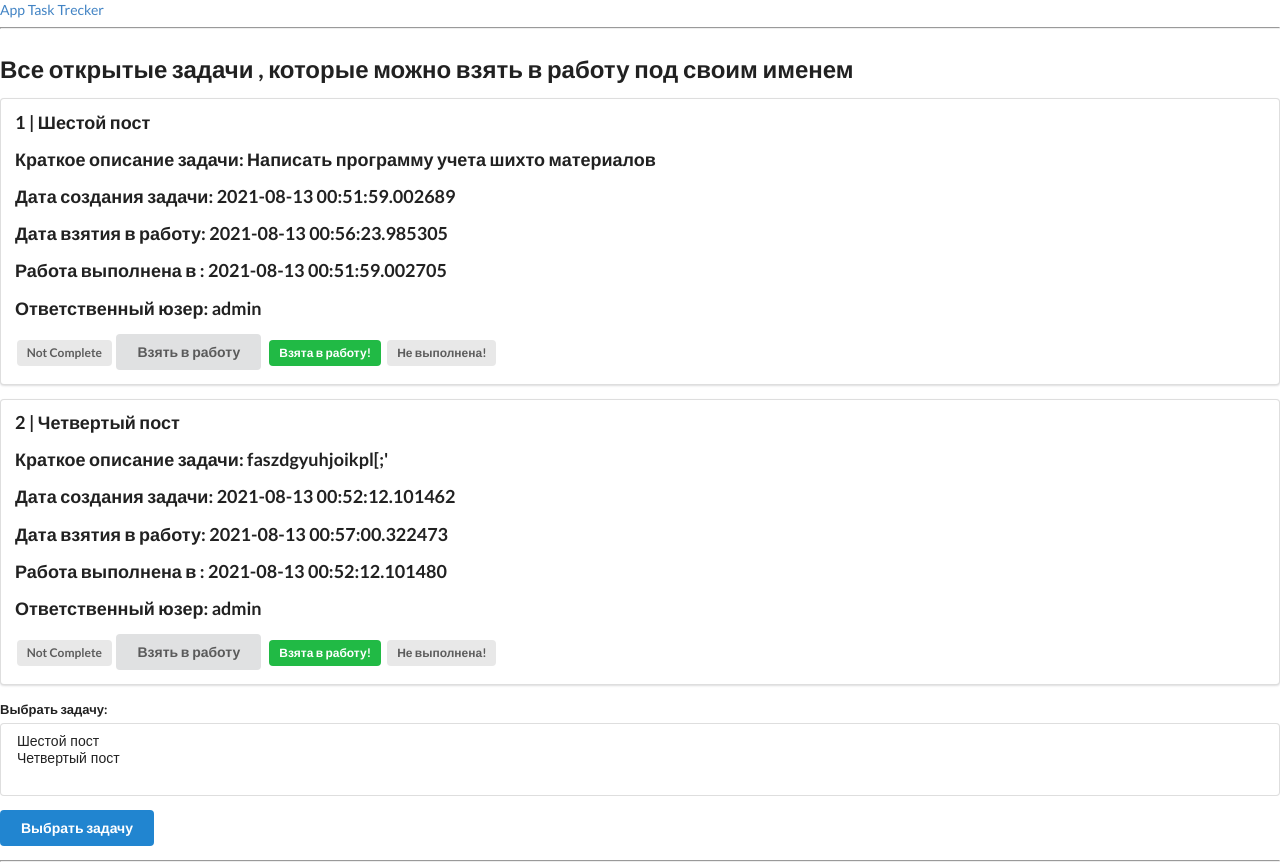
After one commit to turamant/Task-Trecker, a Flask app: page /tasksopen in a window 1280 px wide. The commit adds this page. Run offline with Flask 2, Linux system fonts and the light colour scheme; data comes from the database, SQL or seed files in the repository; both versions use the stored data as it was after the commit.

Commit message:
part.2(4) -finish

```diff
--- a/app.py
+++ b/app.py
@@ -5,31 +5,23 @@
 #################################################################
 
 import datetime
-import os.path
+from flask import Flask, g, request, render_template, flash, url_for, session
+from sqlalchemy import MetaData, Table, Column, Integer, String, DateTime, Boolean, ForeignKey, create_engine, select
+from werkzeug.utils import redirect
+import os
 
-from sqlalchemy import create_engine, MetaData, Table, Integer, String, \
-    Column, DateTime, ForeignKey, Numeric, CheckConstraint, Boolean
-from sqlalchemy import insert, select, update, delete
-from flask import Flask, flash, render_template, request, redirect, url_for, g
 
-from flask_login import LoginManager
-
-# конфигурация приложения
 DATABASE = '/tmp/todo_002.db'
 DEBUG = True
 SECRET_KEY = 'fdgfh78@#5?>gfhf89dx,v06k'
 USERNAME = 'admin'
 PASSWORD = '123'
 
-
-
 app = Flask(__name__)
 app.config.from_object(__name__)
 app.config.update(dict(DATABASE=os.path.join(app.root_path, 'todo_002.db')))
 
-#login_manager = LoginManager(app)
 
-#Таблицы приложения
 metadata = MetaData()
 users = Table('users', metadata,
               Column('id', Integer(), primary_key=True, nullable=False),
@@ -43,6 +35,11 @@ tasks = Table('tasks', metadata,
               Column('note', String(100), nullable=False),
               Column('status', Boolean(), default=0),
               Column('data_create_task', DateTime()),
+
+              Column('data_take_work', DateTime()),
+              Column('take_work_status', Boolean(), default=0),
+              Column('data_get_done', DateTime()),
+              Column('get_done_status', Boolean(), default=0),
               Column('user_id', ForeignKey("users.id")),
               )
 
@@ -54,17 +51,17 @@ def connect_db():
     return conn
 
 def get_db():
-    '''Соединение с БД в момент запроса, если оно еще не установлено'''
+    '''Соединение с БД , если оно еще не установлено'''
     if not hasattr(g, 'link_db'):
         g.link_db = connect_db()
     return g.link_db
+
 
 @app.teardown_appcontext
 def close_db(error):
     '''Закрываем соединение с БД, если оно было установлено'''
     if hasattr(g, 'link_db'):
         g.link_db.close()
-
 
 def get_users():
     db = get_db()
@@ -74,15 +71,53 @@ def get_users():
     return rows
 
 
-
-@app.route("/")
-def home():
-    '''Главная страница'''
+def get_tasks_open():
     db = get_db()
-    query = select([tasks])
+    query = select([tasks]).where(
+        tasks.c.status == 0
+    )
     r = db.execute(query)
     rows = r.fetchall()
-    return render_template("base.html", task_list=rows, user_list=get_users())
+    return rows
+
+
+
+@app.route("/selecting/<int:task_id>")
+def selecting(task_id):
+    '''Обновить статус на выполнено'''
+    db = get_db()
+    query = select([tasks]).where(
+        tasks.c.id == task_id
+    )
+    r = db.execute(query)
+    rows = r.fetchone()
+    if rows != None:
+        query2 = tasks.update().where(
+        tasks.c.id == task_id
+        ).values(
+            data_take_work=datetime.datetime.now(),
+            take_work_status=True,
+            get_done_status=False,
+        )
+        db.execute(query2)
+    return redirect(url_for("home"))
+
+
+
+@app.route('/', methods=['GET', 'POST'])
+def home():
+    '''Главная страница
+    Управление сессией'''
+    if not session.get('logged_in'):
+        return render_template('index.html')
+    else:
+        if request.method == 'GET':
+            db = get_db()
+            query = select([tasks])
+            r = db.execute(query)
+            rows = r.fetchall()
+            return render_template("index.html", task_list=rows, user_list=get_users())
+
 
 @app.route("/add", methods=["POST"])
 def add():
@@ -94,12 +129,13 @@ def add():
                 title=request.form.get("title"),
                 note=request.form.get("note"),
                 status=False,
-                data_create_task=datetime.date.today(),
+                data_create_task=datetime.datetime.now(),
+                data_take_work=datetime.datetime.now(),
+                data_get_done=datetime.datetime.now(),
                 user_id=request.form.get("user_id"),
             )
             db.execute(query)
     return redirect(url_for("home"))
-
 
 @app.route("/update/<int:task_id>")
 def update(task_id):
@@ -119,7 +155,6 @@ def update(task_id):
         db.execute(query2)
     return redirect(url_for("home"))
 
-
 @app.route("/delete/<int:task_id>", methods=['GET', 'POST'])
 def delete(task_id):
     '''Удалить задание'''
@@ -137,11 +172,58 @@ def delete(task_id):
 
     return redirect(url_for("home"))
 
-#Создаем таблицы(вызываем из консоли один раз)
+
 def create_tables():
     metadata.create_all(connect_db().engine)
+
+@app.route('/tasksopen')
+def tasksopen():
+    '''открытые задания '''
+    return render_template("tasks_open.html", task_list=get_tasks_open())
+
+@app.route('/login', methods=['GET', 'POST'])
+def login():
+    '''Login Form'''
+    db = get_db()
+    if request.method == 'GET':
+        return render_template('login.html')
+    else:
+        login1 = request.form['login']
+        password = request.form['password']
+        query = select([users]).where(
+            users.c.login == login1).where(
+            users.c.password == password
+        )
+        r = db.execute(query)
+        login = r.first()
+        if login is not None:
+            session['logged_in'] = True
+            return redirect(url_for("home"))
+        else:
+            return redirect(url_for("home"))
+
+@app.route('/register/', methods=['GET', 'POST'])
+def register():
+    """Register Form"""
+    db = get_db()
+    if request.method == 'POST':
+        query = users.insert().values(
+            login=request.form.get("login"),
+            password=request.form.get("password"),
+            data_create_user=datetime.datetime.now(),
+            )
+        db.execute(query)
+        return render_template('login.html')
+    return render_template('register.html')
+
+@app.route("/logout")
+def logout():
+    """Logout Form"""
+    session['logged_in'] = False
+    return redirect(url_for('home'))
 
 
 #metadata.create_all(connect_db().engine)
 if __name__ == "__main__":
     app.run(debug=True)
+    app.run(host='127.0.0.1')
--- a/templates/base.html
+++ b/templates/base.html
@@ -1,63 +1,16 @@
-<!DOCTYPE html>
-<html lang="en">
-
-<head>
+<html>
+  <head>
     <meta charset="UTF-8">
     <meta name="viewport" content="width=device-width, initial-scale=1.0">
     <title>Todo App</title>
     <link type="text/css" href="{{ url_for('static', filename='css/styles.css')}}" rel="stylesheet" />
     <link rel="stylesheet" href="https://cdn.jsdelivr.net/npm/semantic-ui@2.4.2/dist/semantic.min.css">
     <script src="https://cdn.jsdelivr.net/npm/semantic-ui@2.4.2/dist/semantic.min.js"></script>
-</head>
+  </head>
+  <body>
+    <div><a href="/">App Task Trecker</a></div>
 
-<body>
-    <div style="margin-top: 50px;" class="ui container">
-        <h1 class="ui center aligned header">Task Trecker v.0.0.1</h1>
-
-
-        <form id="nubexForm" class="ui form" action="{{url_for('add')}}" method="post">
-            <div class="field">
-                <label>Задание:</label>
-                <input type="text" name="title" placeholder="Не менее 5 символов ..."><br>
-                <label>Описание задания:</label>
-                <input type="text" name="note" placeholder="Не менее 10 символов ..."><br>
-                <label>Выбрать юзера:</label>
-                <select name="user_id" size="3" multiple form="nubexForm">
-                        {% for user in user_list %}
-                            <div class="ui segment">
-                                <option>{{ user.login }}</option>p>
-                            </div>
-                       {% endfor %}
-                </select>
-            </div>
-            <button class="ui blue button" type="submit">Add</button>
-        </form>
-
-        <hr>
-
-
-        {% for task in task_list %}
-        <div class="ui segment">
-            <p class="ui big header">{{ task.id }} | {{ task.title }}</p>
-            <p class="ui gray header">{{ task.note }}</p>
-            <p class="ui gray header">{{ task.data_create_task }}</p>
-            <p class="ui gray header">{{ task.user_id }}</p>
-
-
-            {% if task.status == False %}
-            <span class="ui gray label">Not Complete</span>
-            {% else %}
-            <span class="ui green label">Completed</span>
-            {% endif %}
-
-            <a class="ui blue button" href="/update/{{ task.id }}">Update</a>
-            <a class="ui red button" href="/delete/{{ task.id }}">Delete</a>
-        </div>
-        {% endfor %}
-    </div>
-
-
-
-</body>
-
+    <hr>
+    {% block content %}{% endblock %}
+  </body>
 </html>
--- /dev/null
+++ b/templates/tasks_open.html
@@ -0,0 +1,52 @@
+{% extends "base.html" %}
+{% block content %}
+<h2>Все открытые задачи , которые можно взять в работу под своим именем</h2>
+ {% for task in task_list %}
+        <div class="ui segment">
+            <p class="ui big header">{{ task.id }} | {{ task.title }}</p>
+            <p class="ui gray header">Краткое описание задачи: {{ task.note }}</p>
+            <p class="ui gray header">Дата создания задачи: {{ task.data_create_task }}</p>
+            <p class="ui gray header">Дата взятия в работу: {{ task.data_take_work  }}</p>
+            <p class="ui gray header">Работа выполнена в : {{ task.data_get_done }}</p>
+            <p class="ui gray header">Ответственный юзер: {{ task.user_id }}</p>
+
+
+            {% if task.status == False %}
+            <span class="ui gray label">Not Complete</span>
+            {% else %}
+            <span class="ui green label">Completed</span>
+            {% endif %}
+
+
+            {% if task.take_work_status == False %}
+            <a class="ui green button" href="/selecting/{{ task.id }}">Взять в работу</a>
+            <span class="ui gray label">Ищу исполнителя!</span>
+            {% else %}
+            <a class="ui gray button" href="">Взять в работу</a>
+            <span class="ui green label">Взята в работу!</span>
+            {% endif %}
+
+            {% if task.get_done_status == False %}
+            <span class="ui gray label">Не выполнена!</span>
+            {% else %}
+            <span class="ui green label">Работа выполнена!</span>
+            {% endif %}
+        </div>
+        {% endfor %}
+         <form id="nubexForm" class="ui form" action="{{url_for('add')}}" method="post">
+            <div class="field">
+                <label>Выбрать задачу:</label>
+                <select name="title" size="3" multiple form="nubexForm">
+                         {% for task in task_list %}
+                            <div class="ui segment">
+                                <option>{{ task.title }}</option>p>
+                            </div>
+                       {% endfor %}
+                </select>
+            </div>
+            <button class="ui blue button" type="submit">Выбрать задачу</button>
+        </form>
+
+        <hr>
+
+{% endblock %}
```
Also changed, not shown: templates/base1.html (added, +80 -0 lines), templates/index.html (added, +83 -0 lines), templates/login.html (added, +14 -0 lines), templates/register.html (added, +14 -0 lines), todo_002.db, 1 other file.
